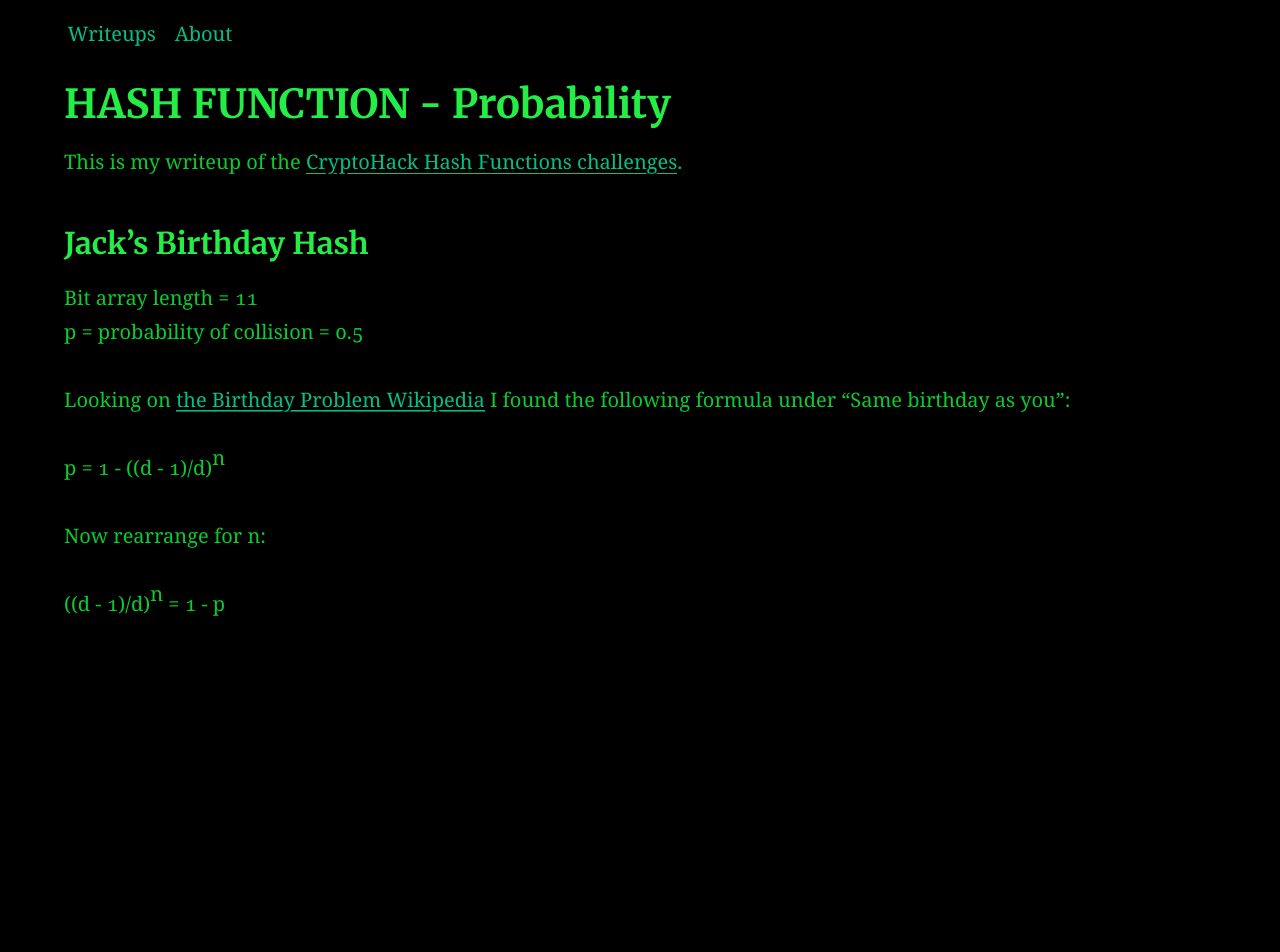
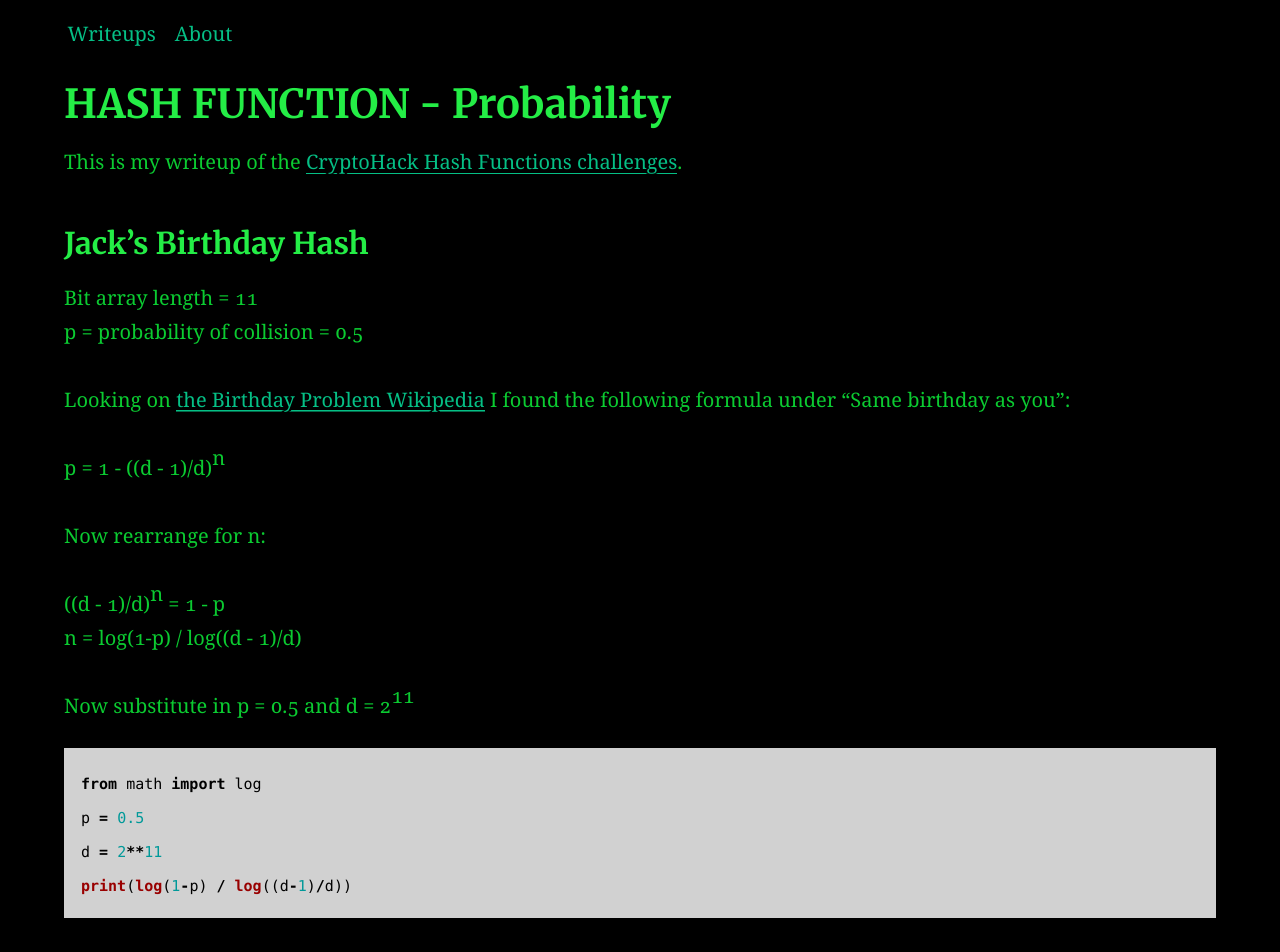
Before and after one commit to AC01010/Connor-McCartney.github.io, a Jekyll site: the page built from _posts/2002-01-10-CryptohackHASHprob.md, in a window 1280 px wide. Built offline with Jekyll 4.4.1, drawn with Linux system fonts in a browser that asks for light colours; before the commit the page ends 900 px from its top, so only the background shows below that.

Commit message:
Update 2002-01-10-CryptohackHASHprob.md

````diff
--- a/_posts/2002-01-10-CryptohackHASHprob.md
+++ b/_posts/2002-01-10-CryptohackHASHprob.md
@@ -19,4 +19,14 @@ p = 1 - ((d - 1)/d)<sup>n</sup>
 
 Now rearrange for n:
 
-((d - 1)/d)<sup>n</sup> = 1 - p
+((d - 1)/d)<sup>n</sup> = 1 - p<br>
+n = log(1-p) / log((d - 1)/d)
+
+Now substitute in p = 0.5 and d = 2<sup>11</sup>
+
+```python
+from math import log
+p = 0.5
+d = 2**11
+print(log(1-p) / log((d-1)/d))
+```
````
